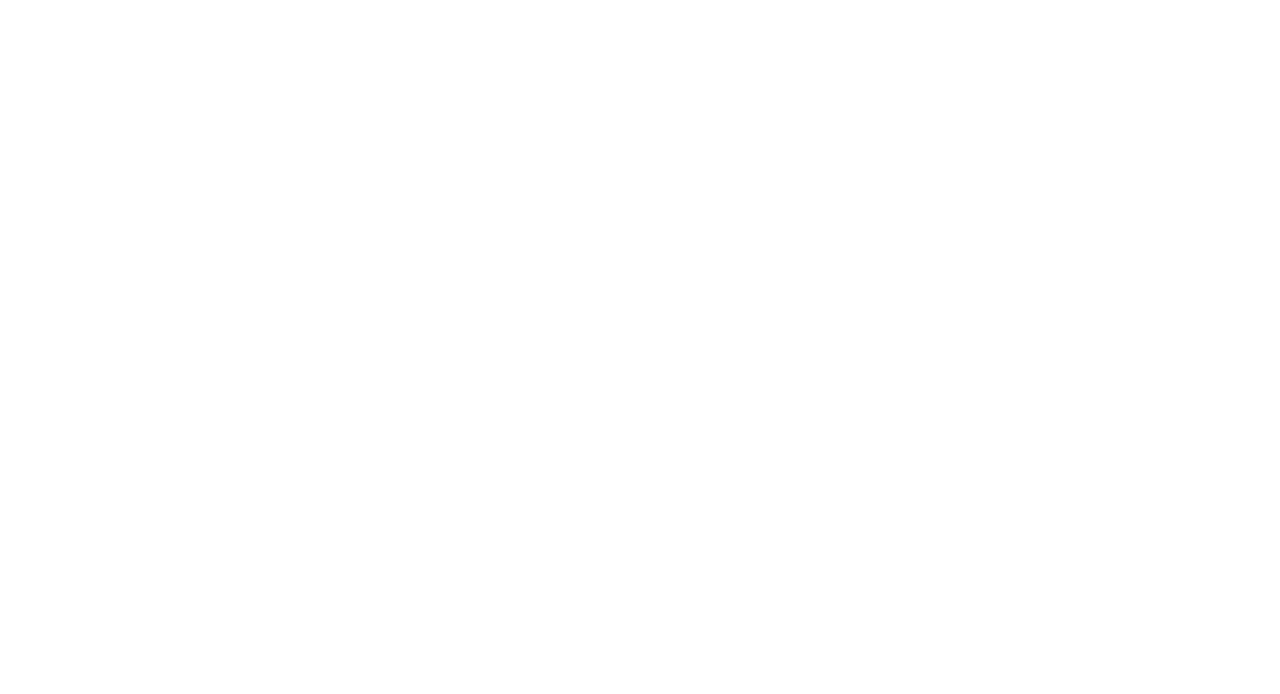
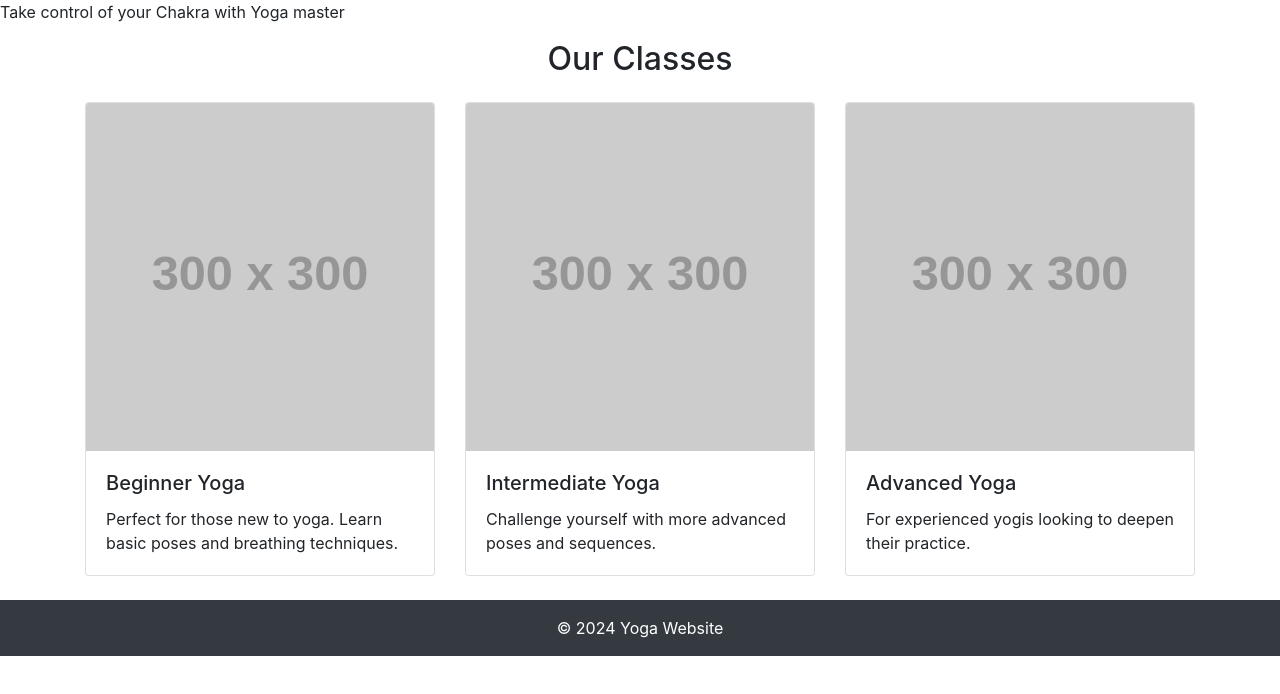
Before and after one commit to nehakaur-dev/YogaMaster-Project, a plain HTML site: page index.html in a window 1280 px wide. Drawn offline with nearby package versions, Linux system fonts and the light colour scheme; placeholder pictures from the web are drawn by us.

Commit message:
Updated index.html

```diff
--- a/index.html
+++ b/index.html
@@ -4,8 +4,51 @@
     <meta charset="UTF-8">
     <meta name="viewport" content="width=device-width, initial-scale=1.0">
     <title>Yoga Master</title>
+
+    <link href="https://maxcdn.bootstrapcdn.com/bootstrap/4.5.2/css/bootstrap.min.css" rel="stylesheet">
+
 </head>
 <body>
+    <p>Take control of your Chakra with Yoga master </p>
 
+<div class="container">
+    <h2 class="text-center mb-4">Our Classes</h2>
+    <div class="row">
+      <div class="col-lg-4 mb-4">
+        <div class="card">
+          <img src="https://via.placeholder.com/300" class="card-img-top" alt="...">
+          <div class="card-body">
+            <h5 class="card-title">Beginner Yoga</h5>
+            <p class="card-text">Perfect for those new to yoga. Learn basic poses and breathing techniques.</p>
+          </div>
+        </div>
+      </div>
+      <div class="col-lg-4 mb-4">
+        <div class="card">
+          <img src="https://via.placeholder.com/300" class="card-img-top" alt="...">
+          <div class="card-body">
+            <h5 class="card-title">Intermediate Yoga</h5>
+            <p class="card-text">Challenge yourself with more advanced poses and sequences.</p>
+          </div>
+        </div>
+      </div>
+      <div class="col-lg-4 mb-4">
+        <div class="card">
+          <img src="https://via.placeholder.com/300" class="card-img-top" alt="...">
+          <div class="card-body">
+            <h5 class="card-title">Advanced Yoga</h5>
+            <p class="card-text">For experienced yogis looking to deepen their practice.</p>
+          </div>
+        </div>
+      </div>
+    </div>
+  </div>
+
+
+  <footer class="footer mt-auto py-3 bg-dark text-white">
+    <div class="container text-center">
+      <span>&copy; 2024 Yoga Website</span>
+    </div>
+  </footer>
 </body>
 </html>
```
